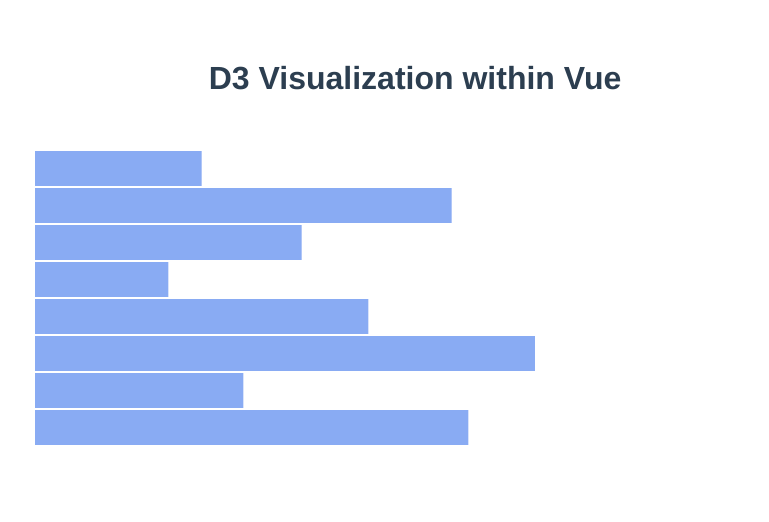
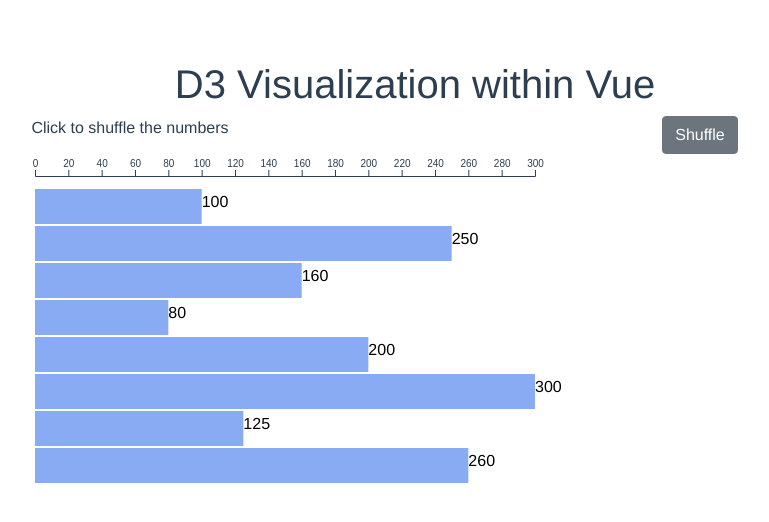
Before and after one commit to Rory1995/vue_cli, a Vue app: page / in a window 1280 px wide. Shown: the top 522 px of the page, without its empty margins (225-994 px from the left). Built offline with nearby package versions, Linux system fonts and the light colour scheme.

Commit message:
shuffle numbers button

```diff
--- a/package.json
+++ b/package.json
@@ -8,6 +8,8 @@
     "lint": "vue-cli-service lint"
   },
   "dependencies": {
+    "bootstrap": "^5.1.3",
+    "bootstrap-vue": "^2.21.2",
     "core-js": "^3.6.5",
     "d3": "^7.1.1",
     "vue": "^2.6.11"
--- a/src/App.vue
+++ b/src/App.vue
@@ -1,7 +1,21 @@
 <template>
   <div id="app">
-    <h1>D3 Visualization within Vue</h1>
-    <svg width="800" height="600" id="viz"></svg>
+    <b-container>
+      <b-row>
+        <b-col>
+          <h1>D3 Visualization within Vue</h1>
+        </b-col>
+      </b-row>
+      <b-row>
+        <b-col><p>Click to shuffle the numbers</p></b-col>
+        <b-col><b-button  @click="shuffleNumbers">Shuffle</b-button></b-col>
+      </b-row>
+      <b-row>
+        <b-col>  <svg width="800" height="600" id="viz"></svg>     </b-col>
+      </b-row>
+    </b-container>
+
+
 
   </div>
 </template>
@@ -27,7 +41,6 @@ export default {
       numbers(newVal){
         this.refreshChart(newVal);
       }
-
     },
 
     methods: {
@@ -39,7 +52,7 @@ export default {
             .domain([0, d3.max(ListOfNumbers)])
             .range([0, 500]);
 
-        const lAxis = d3.axisTop(scaleLength)
+        const lAxis = d3.axisTop(scaleLength);
 
         const scalePos = d3.scaleBand()
             .domain(d3.range(ListOfNumbers.length))
@@ -50,7 +63,7 @@ export default {
 
         //============create g groups==========
         svg.selectAll('g.lAxis')
-            .data(0)
+            .data([0])
             .join('g')
             .attr('class', 'lAxis')
             .attr('transform', 'translate(20,20)')
@@ -59,29 +72,30 @@ export default {
 
         const gs = svg.selectAll('g.bars')
             .data(ListOfNumbers)
-            .join('g').attr('class', 'bar')
+            .join('g').attr('class', 'bars');
 
-        gs.attr('transform', (d, i) => `translate(20, ${30 + scalePos(i)})`) //'translate()' -> tutti gli elementi avranno la stessa caratteristica
+        gs.attr('transform', (d, i) => `translate(20, ${30 + scalePos(i)})`);  //'translate()' -> tutti gli elementi avranno la stessa caratteristica
 
         gs.selectAll('rect')
             .data( d => [d])
             .join('rect')
+              .attr('fill', '#89abf3')
               .attr('height', scalePos.bandwidth())
-              // non necessito di impostare la y perchè dipende dalla classe madre
-              .attr('width', scaleLength)
-              .attr('fill', '#89abf3');
+              .attr('width', scaleLength);
 
-        gs.append('text')
+        gs.selectAll('text')
             .data(d => [d])
             .join('text')
             .text((d) => d)
             .attr('x', scaleLength)
             .attr('y', scalePos.bandwidth() / 2);
 
-
+        },
+        shuffleNumbers(){
+          const N = Math.round(Math.random()*10);
+          this.numbers = d3.range(N).map(d => Math.round(d+Math.random()*400));
         }
-      }
-
+      },
     }
 
 
```
Also changed, not shown: src/main.js (+13 -0 lines), 1 other file (tests, documents, lock files or other folders).
